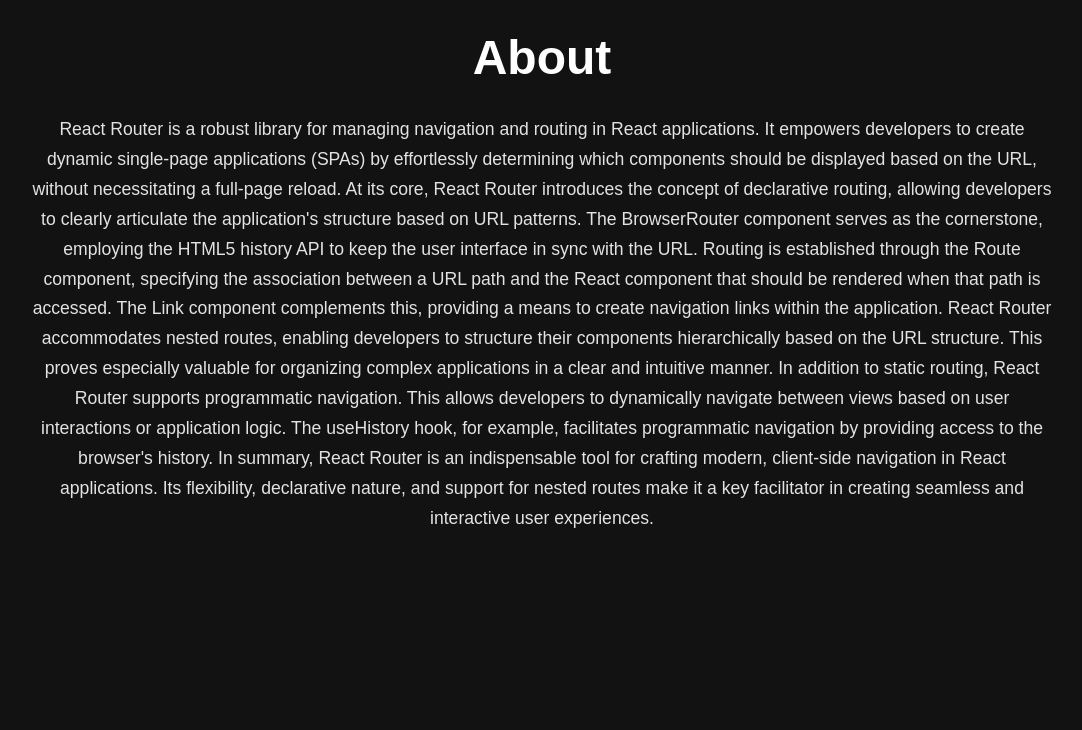
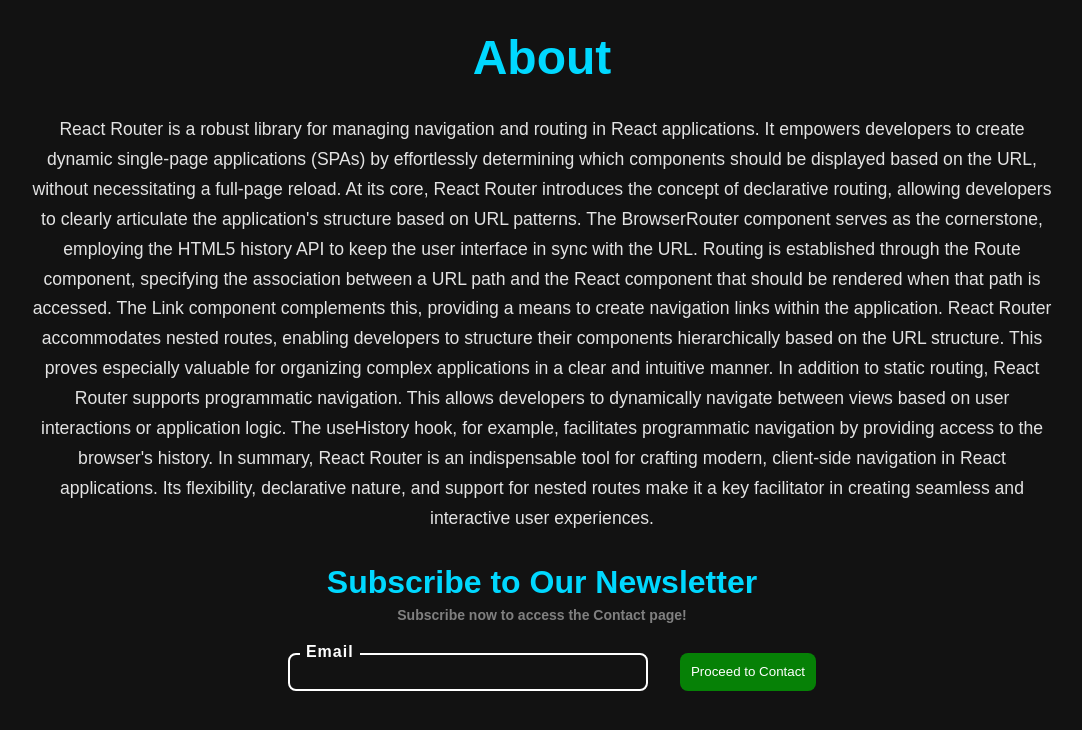
Before and after one commit to arjuncvinod/Namasthe-React, a React (Vite) app in the folder vite-route/: page /about in a window 1280 px wide. Shown: the top 730 px of the page, without its empty margins (98-1180 px from the left). Built offline with nearby package versions, Linux system fonts and the light colour scheme.

Commit message:
About section added

```diff
--- a/vite-route/src/Pages/About/About.jsx
+++ b/vite-route/src/Pages/About/About.jsx
@@ -1,6 +1,30 @@
+import { useState } from "react";
+import { useNavigate } from "react-router-dom";
 import styles from "../About/About.module.css";
 
 function About() {
+
+  const [mail, setMail] = useState(" ");
+  // const [error,setError]=useState(true)
+  // const [display,setDisplay]=useState(false)
+  const [condition,setCondition]=useState({
+    error:true,
+    display:false
+  })
+  const navigate = useNavigate()
+
+  function isValidEmail(email) {
+    const emailRegex = /^[^\s@]+@[^\s@]+\.[^\s@]+$/;
+    return emailRegex.test(email);
+  }
+const handlechange=(e)=>{
+  setMail(e.target.value)
+   isValidEmail(mail)?setCondition({error:false,display:false}):setCondition({error:true,display:true})
+}
+  const  proceedToContact = () => {
+     !condition.error && navigate("/contact")
+  };
+
   return (
     <main className={styles.main}>
       <h1>About</h1>
@@ -10,10 +34,10 @@
         applications (SPAs) by effortlessly determining which components should
         be displayed based on the URL, without necessitating a full-page reload.
         At its core, React Router introduces the concept of declarative routing,
-        allowing developers to clearly articulate the application&apos;s structure
-        based on URL patterns. The BrowserRouter component serves as the
-        cornerstone, employing the HTML5 history API to keep the user interface
-        in sync with the URL. Routing is established through the Route
+        allowing developers to clearly articulate the application&apos;s
+        structure based on URL patterns. The BrowserRouter component serves as
+        the cornerstone, employing the HTML5 history API to keep the user
+        interface in sync with the URL. Routing is established through the Route
         component, specifying the association between a URL path and the React
         component that should be rendered when that path is accessed. The Link
         component complements this, providing a means to create navigation links
@@ -24,14 +48,39 @@
         static routing, React Router supports programmatic navigation. This
         allows developers to dynamically navigate between views based on user
         interactions or application logic. The useHistory hook, for example,
-        facilitates programmatic navigation by providing access to the browser&apos;s
-        history. In summary, React Router is an indispensable tool for crafting
-        modern, client-side navigation in React applications. Its flexibility,
-        declarative nature, and support for nested routes make it a key
-        facilitator in creating seamless and interactive user experiences.
+        facilitates programmatic navigation by providing access to the
+        browser&apos;s history. In summary, React Router is an indispensable
+        tool for crafting modern, client-side navigation in React applications.
+        Its flexibility, declarative nature, and support for nested routes make
+        it a key facilitator in creating seamless and interactive user
+        experiences.
       </p>
+
+      <div className={styles.container}>
+        <h1>Subscribe to Our Newsletter</h1>
+        <h2>Subscribe now to access the Contact page!</h2>
+        <form id="">
+        <p>
+
+          <input
+            type="email"
+            required
+            onChange={handlechange}
+          />
+          <label>Email</label>
+          </p>
+          <button type="button" onClick={proceedToContact}>
+            Proceed to Contact
+          </button>
+        </form>
+        {
+        condition.display && <h5>Please enter a valid email address !</h5>
+        }
+
+      </div>
     </main>
   );
+
 }
 
 export default About;
--- a/vite-route/src/Pages/About/About.module.css
+++ b/vite-route/src/Pages/About/About.module.css
@@ -8,6 +8,7 @@
     text-align: center;
     font-size: 3rem;
     margin:30px 0;
+    color: #00d8ff;
 }
 .main p{
     width: 80vw;
@@ -16,3 +17,86 @@
     font-size: 1.1rem;
     color:  #e3e3e3;
 }
+.container form{
+    display: flex;
+    flex-wrap: wrap;
+    justify-content: center;
+    gap:12px
+}
+.container h1{
+    font-size: 2rem;
+    color:#00d8ff ;
+    margin-bottom: 0;
+}
+.container h2{
+    font-size: 14px;
+    text-align: center;
+    color: gray;
+    margin: 6px 0 30px 0;
+}
+.container p{
+    position: relative;
+    display: flex;
+    width: 400px;
+    justify-content: center;
+
+}
+.container label{
+    font-size: 16px;
+    position: absolute;
+    color:white;
+    z-index: 20;
+    font-weight: bold;
+    top: -15px;
+    left: 32px;
+    background-color:#121212 ;
+    padding: 0 6px;
+    letter-spacing: 1px;
+    transition: .5s;
+
+
+}
+.container input{
+    height: 38px;
+    /* width: 70%; */
+    width: 400px;
+    max-width: 90%;
+    border: 2px solid white;
+    background-color: transparent;
+    border-radius: 8px;
+    color:white;
+    padding: 0 10px;
+    outline: none;
+    transition: .5s;
+
+}
+.container input:focus{
+    border-color: #00d8ff;
+}
+.container input:focus ~ label{
+    color: #00d8ff;
+}
+.container button{
+    background-color: #00d8ff;
+    border-radius: 8px;
+    border: none;
+    padding: 11px;
+    color:white;
+    background-color: rgb(6, 129, 6);
+    cursor: pointer;
+    transition: .5s;
+    font-weight:500;
+    outline: none;
+}
+.container button:hover{
+    background-color: rgb(7, 96, 7);
+    color: rgba(255, 255, 255, 0.829);
+}
+
+.container h5{
+    font-weight: normal;
+    color: red;
+    text-align: center;
+    margin-top: 30px;
+    font-size: 16px;
+}
```
